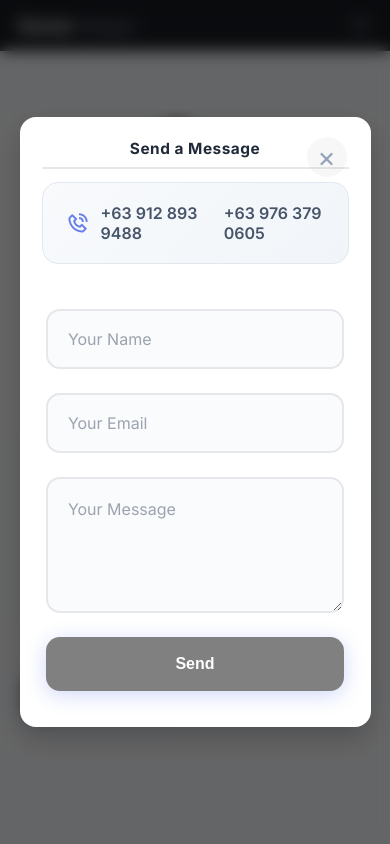
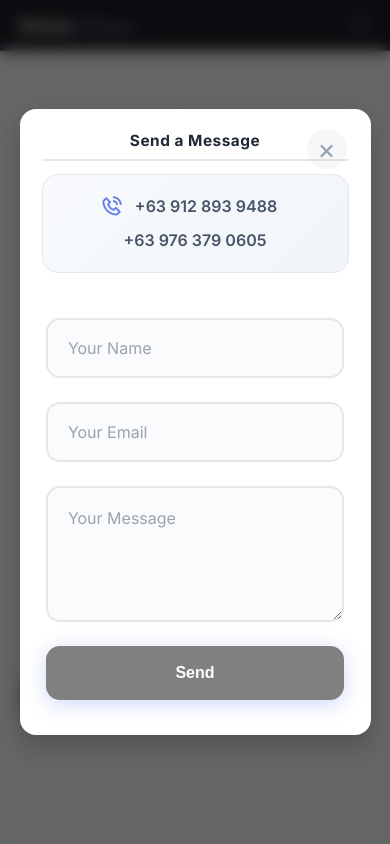
Before and after one commit to Gemar029/myPortfolio, a plain HTML site: page index.html in a window 390 px wide. Both pictures are taken after a click on the button "Contact Me". Shown: the top 844 px of the page. Drawn offline with nearby package versions, Linux system fonts and the light colour scheme.

Commit message:
updates 07/22 12:07pm

```diff
--- a/style.css
+++ b/style.css
@@ -679,6 +679,16 @@ section:hover {
   border-radius: 16px;
   border: 1px solid #e2e8f0;
   transition: all 0.2s ease;
+  flex-wrap: wrap;
+  text-align: center;
+}
+
+.modal-contact-info a {
+  display: inline-block;
+  font-size: clamp(1rem, 2.5vw, 1.2rem);
+  word-break: break-word;
+  white-space: normal;
+  line-height: 1.4;
 }
 
 .modal-contact-info:hover {
```
